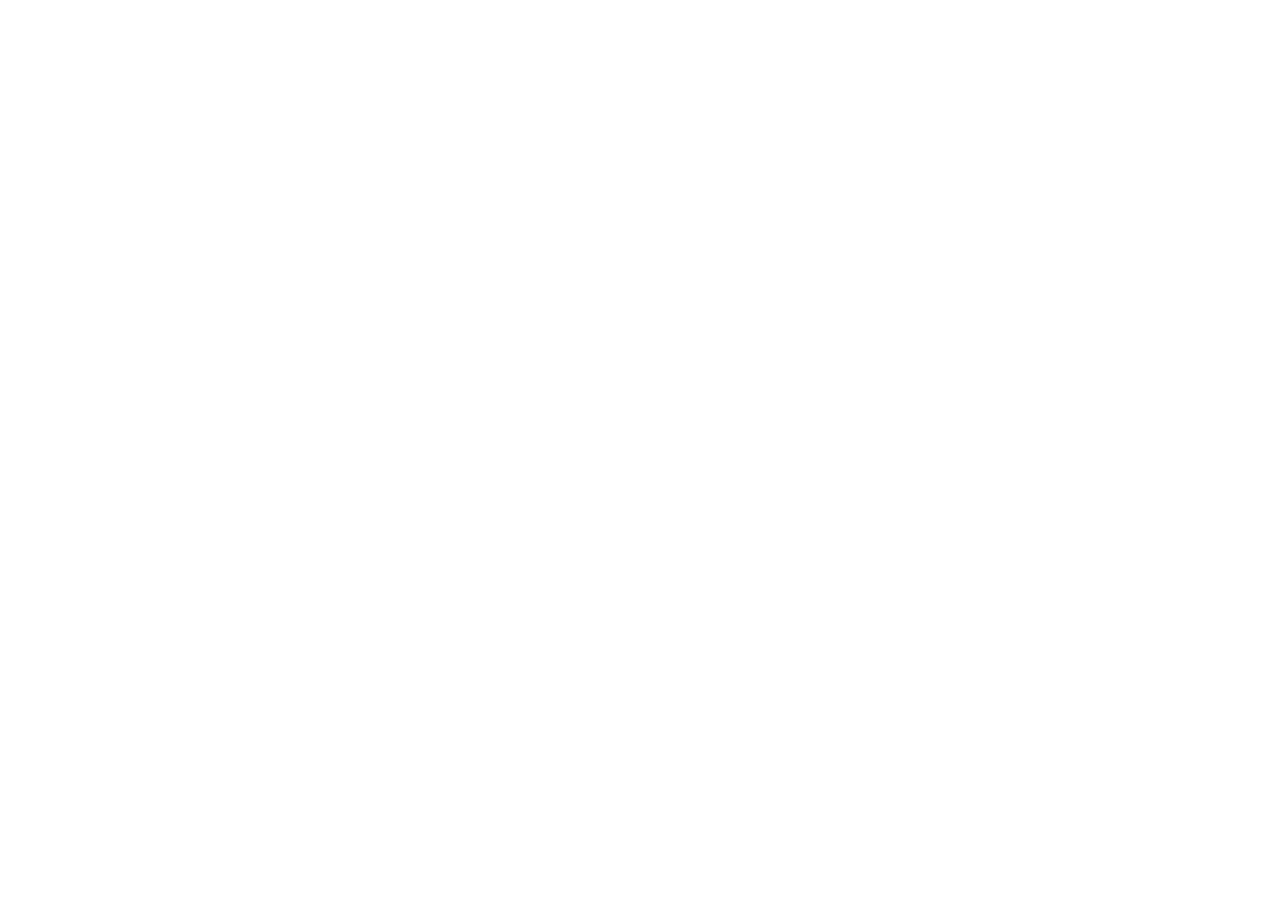
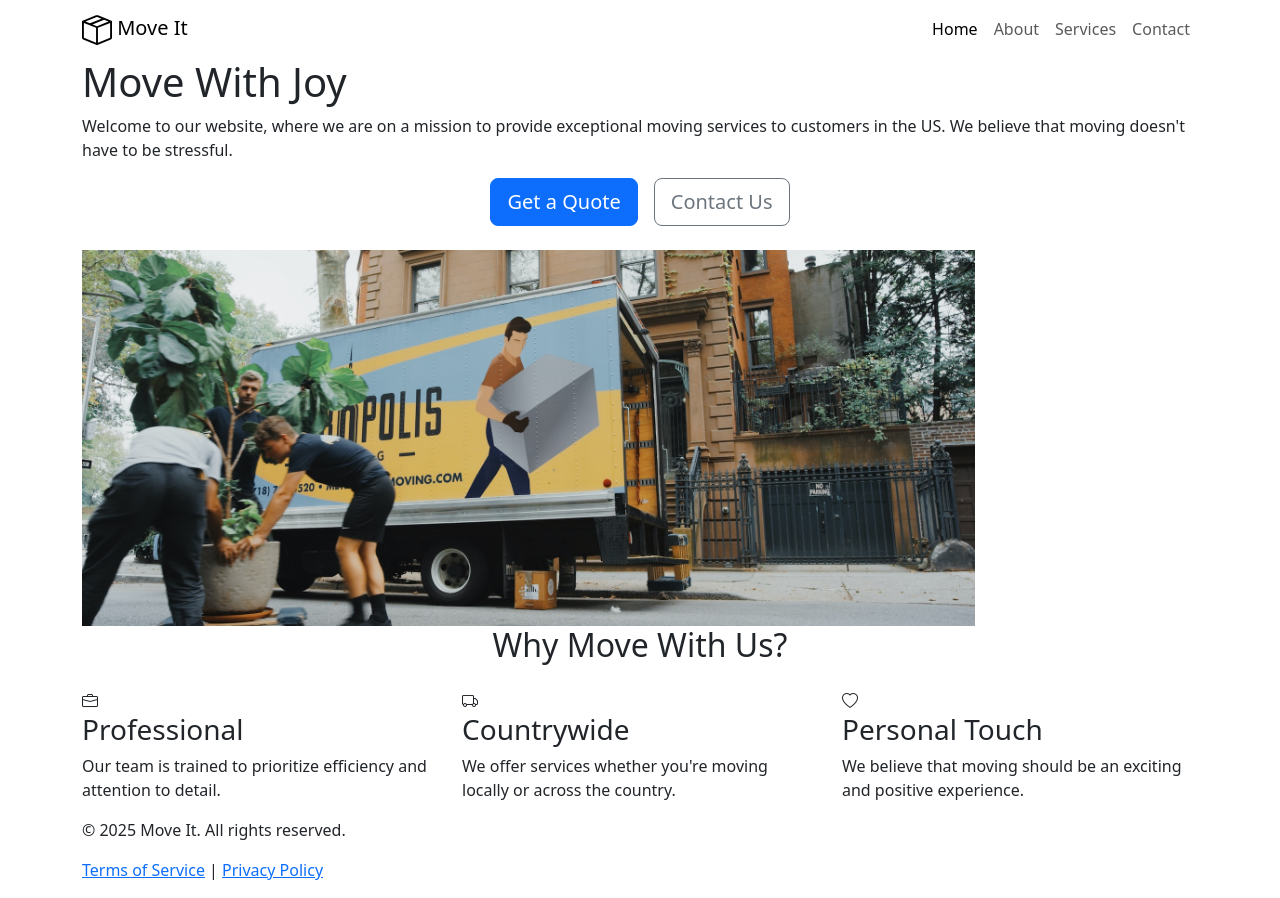
Before and after one commit to PalakTiwar/ADGWEBTASK1, a plain HTML site: page index.html in a window 1280 px wide. Before the commit the page ends 800 px from the top, so only its background shows below. Drawn offline with nearby package versions, Linux system fonts and the light colour scheme.

Commit message:
Update index.html

```diff
--- a/index.html
+++ b/index.html
@@ -2,19 +2,115 @@
 <html lang="en">
 
 <head>
-  <meta charset="UTF-8">
-  <meta name="viewport" content="width=device-width, initial-scale=1.0">
-  <title>Bootstrap Components</title>
-  <link href="https://cdn.jsdelivr.net/npm/bootstrap@5.3.0-alpha2/dist/css/bootstrap.min.css" rel="stylesheet"
-    integrity="sha384-aFq/bzH65dt+w6FI2ooMVUpc+21e0SRygnTpmBvdBgSdnuTN7QbdgL+OapgHtvPp" crossorigin="anonymous">
-  <style>
+    <meta charset="UTF-8">
+    <meta name="viewport" content="width=device-width, initial-scale=1.0">
+    <title>Move It</title>
 
-  </style>
+    <link href="https://cdn.jsdelivr.net/npm/bootstrap@5.3.0-alpha2/dist/css/bootstrap.min.css" rel="stylesheet"
+        integrity="sha384-aFq/bzH65dt+w6FI2ooMVUpc+21e0SRygnTpmBvdBgSdnuTN7QbdgL+OapgHtvPp" crossorigin="anonymous">
+
+    <link rel="stylesheet" href="./style.css">
+
+
+    <link rel="stylesheet" href="https://cdn.jsdelivr.net/npm/bootstrap-icons@1.7.0/font/bootstrap-icons.css">
+
+    <script src="https://cdn.jsdelivr.net/npm/bootstrap@5.3.0/dist/js/bootstrap.bundle.min.js"></script>
+
 </head>
 
 <body>
 
 
+    <header class="header">
+        <nav class="navbar navbar-expand-lg">
+            <div class="container">
+                <a class="navbar-brand" href="#">
+                    <img src="./box-seam.svg" alt="Move It Brand Icon" height="30">
+                    Move It
+                </a>
+                <button class="navbar-toggler" type="button" data-bs-toggle="collapse"
+                    data-bs-target="#navbarNav" aria-controls="navbarNav" aria-expanded="false"
+                    aria-label="Toggle navigation">
+                    <span class="navbar-toggler-icon"></span>
+                </button>
+                <div class="collapse navbar-collapse" id="navbarNav">
+                    <ul class="navbar-nav ms-auto">
+                        <li class="nav-item">
+                            <a class="nav-link active" aria-current="page" href="#">Home</a>
+                        </li>
+                        <li class="nav-item">
+                            <a class="nav-link" href="#">About</a>
+                        </li>
+                        <li class="nav-item">
+                            <a class="nav-link" href="#">Services</a>
+                        </li>
+                        <li class="nav-item">
+                            <a class="nav-link" href="#">Contact</a>
+                        </li>
+                    </ul>
+                </div>
+            </div>
+        </nav>
+    </header>
+
+
+    <section class="hero-section">
+        <div class="container">
+            <h1 class="hero-title">Move With Joy</h1>
+            <p class="hero-text">Welcome to our website, where we are on a mission to provide exceptional moving
+                services to customers in the US. We believe that moving doesn't have to be stressful.
+            </p>
+            <div class="d-flex justify-content-center">
+                <button type="button" class="btn btn-primary btn-lg me-3">Get a Quote</button>
+                <button type="button" class="btn btn-outline-secondary btn-lg">Contact Us</button>
+            </div>
+            <img src="./moving-van.jpg" alt="Moving Van" class="hero-image mt-4" style="width:80%">
+        </div>
+    </section>
+
+
+    <section class="features-section">
+        <div class="container">
+            <h2 class="text-center mb-4">Why Move With Us?</h2>
+            <div class="row">
+                <div class="col-md-4">
+                    <div class="feature">
+                        <div class="feature-icon"><i class="bi bi-briefcase"></i></div>
+                        <h3>Professional</h3>
+                        <p>Our team is trained to prioritize efficiency and attention to detail.</p>
+                    </div>
+                </div>
+                <div class="col-md-4">
+                    <div class="feature">
+                        <div class="feature-icon"><i class="bi bi-truck"></i></div>
+                        <h3>Countrywide</h3>
+                        <p>We offer services whether you're moving locally or across the country.</p>
+                    </div>
+                </div>
+                <div class="col-md-4">
+                    <div class="feature">
+                        <div class="feature-icon"><i class="bi bi-heart"></i></div>
+                        <h3>Personal Touch</h3>
+                        <p>We believe that moving should be an exciting and positive experience.</p>
+                    </div>
+                </div>
+            </div>
+        </div>
+    </section>
+
+
+
+    <footer class="footer">
+        <div class="container">
+            <p>&copy; 2025 Move It. All rights reserved.</p>
+            <p>
+                <a href="#">Terms of Service</a> | <a href="#">Privacy Policy</a>
+            </p>
+        </div>
+    </footer>
+
+
+
 </body>
 
 </html>
```
